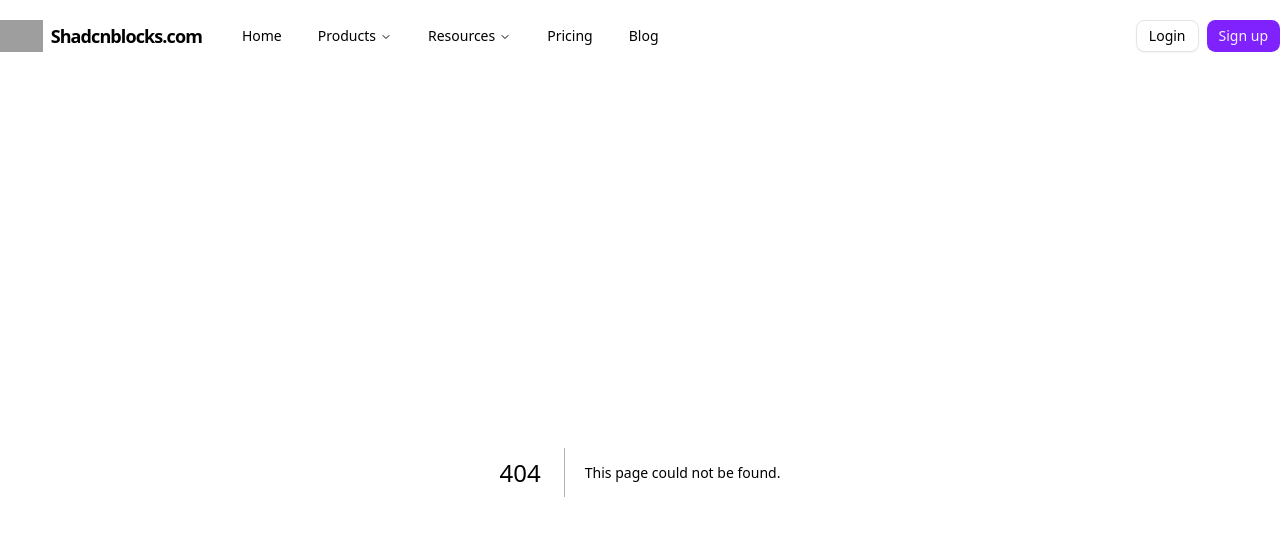
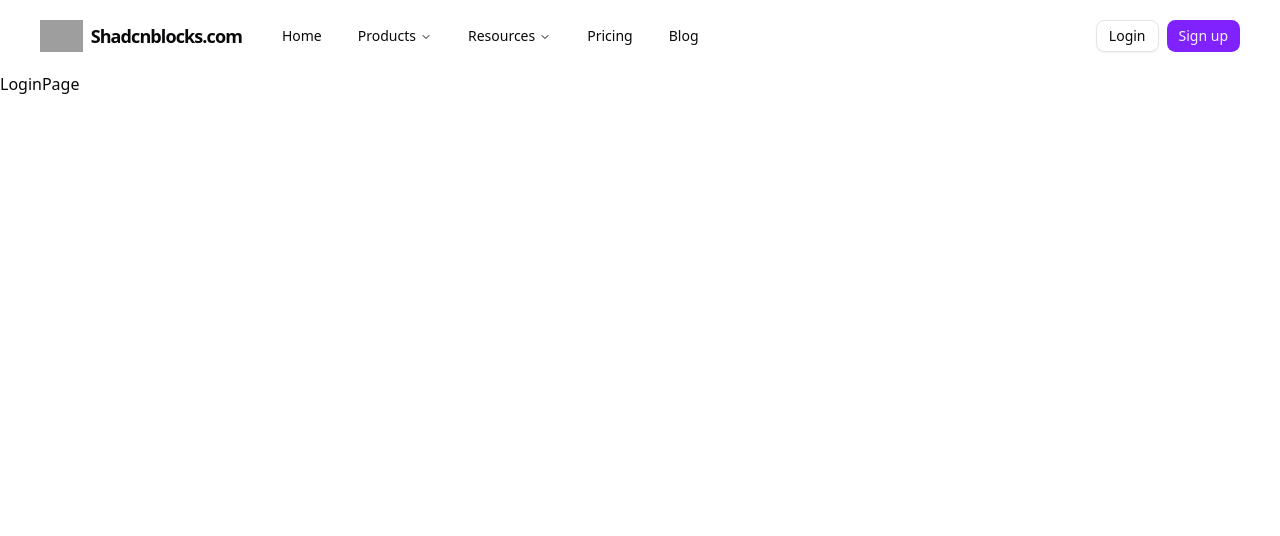
Before and after one commit to Mysterio-O/prisma-blog-client, a Next.js app: page /login in a window 1280 px wide. Before the commit this address had no page. Shown: the top 536 px of the page. Built offline with nearby package versions, Linux system fonts and the light colour scheme; grey boxes are pictures that could not be loaded.

Commit message:
added login and signup page

```diff
--- /dev/null
+++ b/src/app/(auth)/login/page.tsx
@@ -0,0 +1,7 @@
+import React from 'react'
+
+export default function LoginPage() {
+  return (
+    <div>LoginPage</div>
+  )
+}
--- /dev/null
+++ b/src/app/(auth)/signup/page.tsx
@@ -0,0 +1,7 @@
+import React from 'react'
+
+export default function SignUpPage() {
+  return (
+    <div>SignUpPage</div>
+  )
+}
--- a/src/components/home/Navbar.tsx
+++ b/src/components/home/Navbar.tsx
@@ -137,14 +137,14 @@ const Navbar = ({
     },
   ],
   auth = {
-    login: { title: "Login", url: "#" },
-    signup: { title: "Sign up", url: "#" },
+    login: { title: "Login", url: "/login" },
+    signup: { title: "Sign up", url: "/signup" },
   },
   className,
 }: NavbarProps) => {
   return (
     <section className={cn("py-4", className)}>
-      <div className="container">
+      <div className="container mx-auto px-10">
         {/* Desktop Menu */}
         <nav className="hidden items-center justify-between lg:flex">
           <div className="flex items-center gap-6">
```
